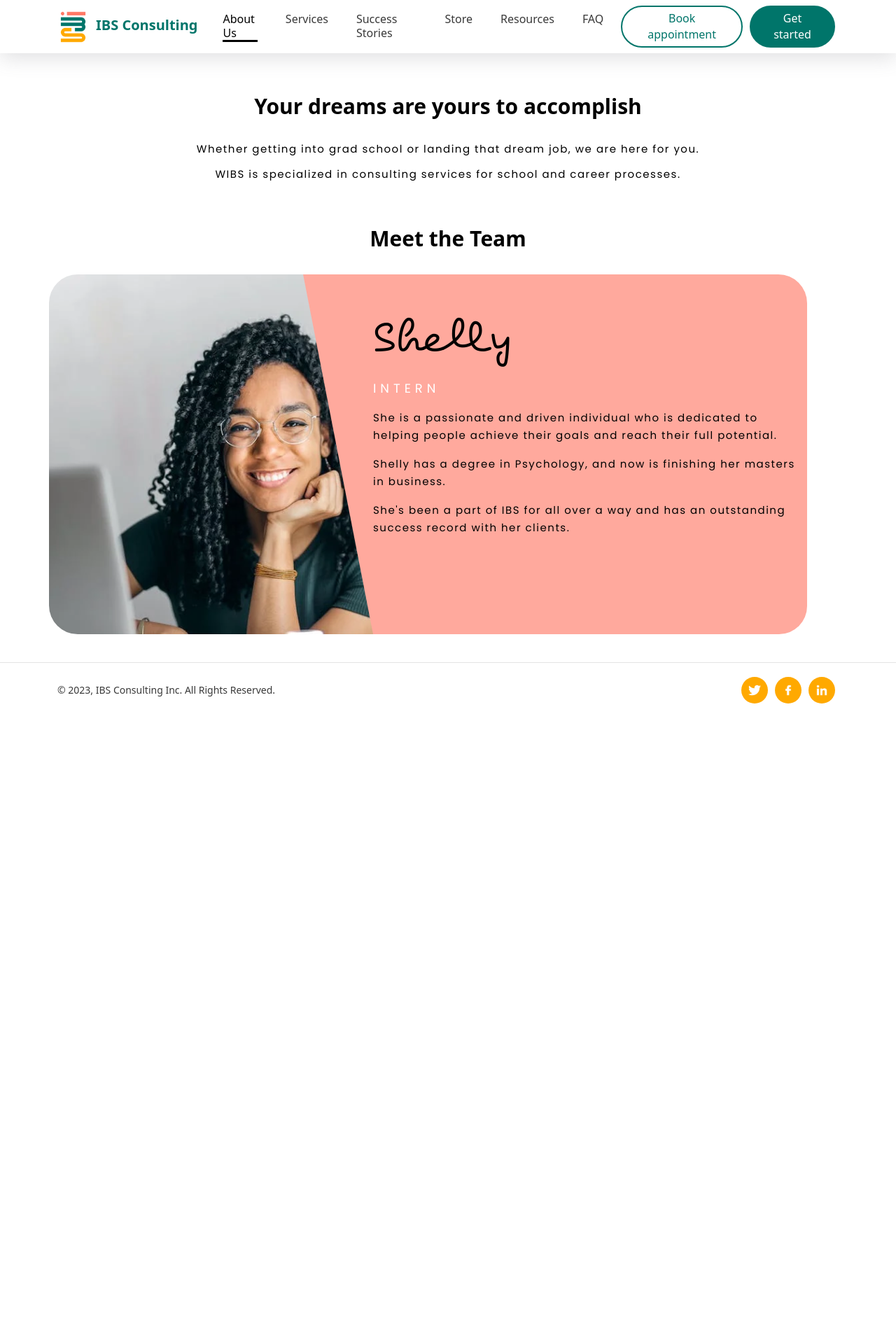
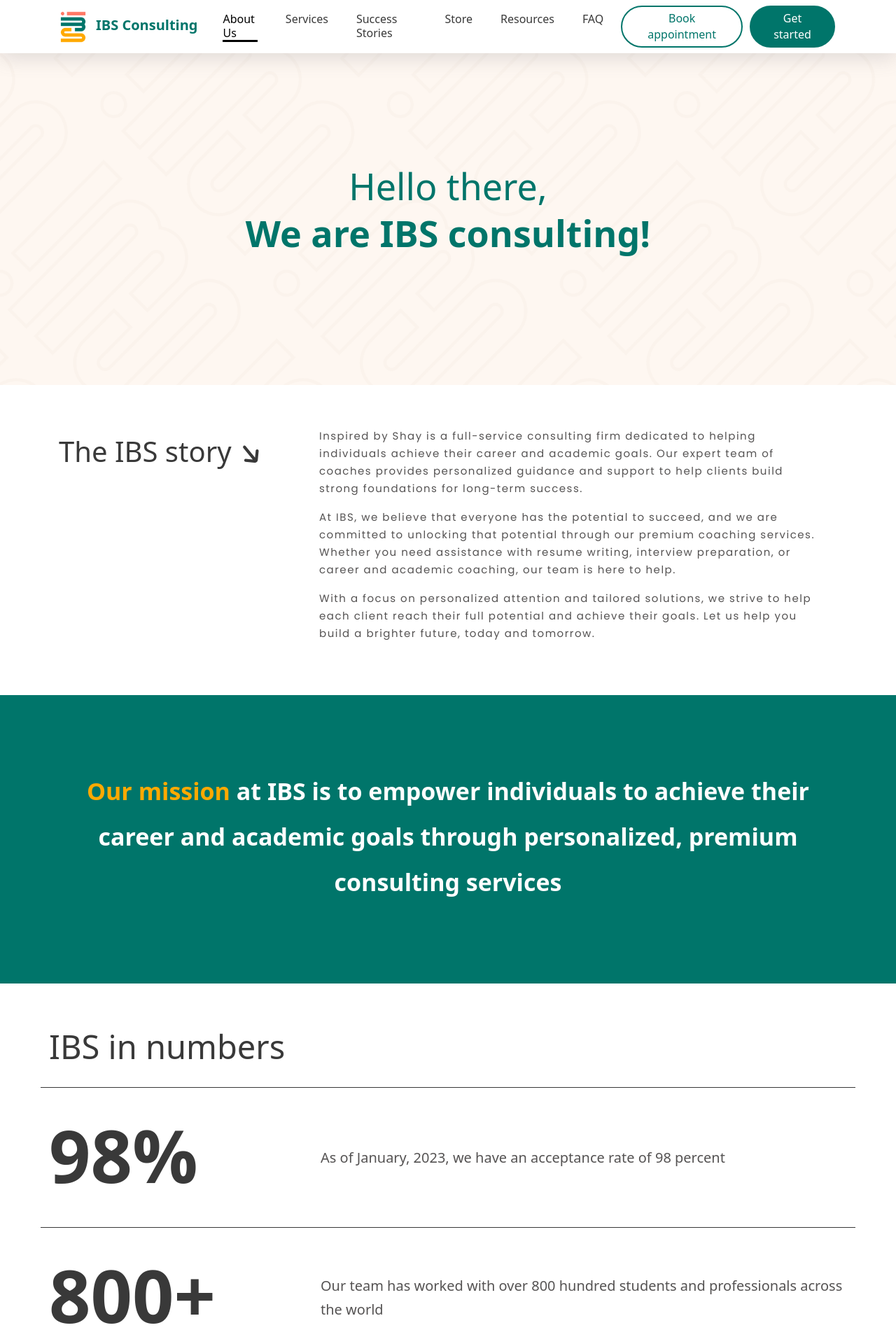
Before and after one commit to KleinUzzi/ibs-consulting-web-app, a Next.js app: page /about in a window 1280 px wide. Shown: the top 1920 px of the page at 70% size. Before the commit the page ends 1025 px from the top, so only its background shows below. Built offline with nearby package versions, Linux system fonts and the light colour scheme.

Commit message:
added new about us page

```diff
--- a/components/about/AboutMainSection.js
+++ b/components/about/AboutMainSection.js
@@ -1,29 +1,64 @@
 import TeamMember from "./TeamMember/TeamMember"
 import classes from "./AboutMainSection.module.css"
+import ArrowIcon from "@/icons/ArrowIcon"
+import CountUp from 'react-countup'
 
-const teamData = [
+
+const countData = [
     {
-        image: "/images/team-member.png",
-        name: "Shelly",
-        title: "INTERN",
-        desc: <><p>She is a passionate and driven individual who is dedicated to helping people achieve their goals and reach their full potential.</p>
-
-        <p>Shelly has a degree in Psychology, and now is finishing her masters in business.</p>
-
-        <p>She's been a part of IBS for all over a way and has an outstanding success record with her clients.</p></>
+        number: 98,
+        desc: "As of January, 2023, we have an acceptance rate of 98 percent",
+        frontSymbol:"",
+        backSymbol: "%"
+    },
+    {
+        number: 800,
+        desc: "Our team has worked with over 800 hundred students and professionals across the world",
+        frontSymbol:"",
+        backSymbol: "+"
+    },
+    {
+        number: 151,
+        desc: "Our team has secured 151 Million dollars in client funding and incomes",
+        frontSymbol:"$",
+        backSymbol: "M"
     }
 ]
 
 const AboutMainSection = ({}) =>{
     return(
-        <div className={`container ${classes.wrapper}`}>
-            <div className={classes.company}>
-                <h3 className={classes.titleText}>Your dreams are yours to accomplish</h3>
-                <p>Whether getting into grad school or landing that dream job, we are here for you.</p>
-                <p>WIBS is specialized in consulting services for school and career processes.</p>
+        <div className={`${classes.wrapper}`}>
+            <div className={classes.hero}>
+                <div className={`${classes.overlay} d-flex justify-content-center align-items-center`}>
+                <h3 className={classes.titleText}><span>Hello there,<br /></span>
+We are IBS consulting!</h3>
+                </div>
             </div>
-            <h3 className={classes.titleText}>Meet the Team</h3>
-            {teamData.map((item, i) => (<TeamMember name={item.name} title={item.title} image={item.image} key={i}>{item.desc}</TeamMember>))}
+            <div className={`${classes.company} container row`}>
+                <div className="col-4">
+                    <div className="d-flex align-items-center">
+                    <h3 className="me-3">The IBS story</h3><ArrowIcon />
+                    </div>
+                </div>
+                <div className="col-8">
+                    <p>Inspired by Shay is a full-service consulting firm dedicated to helping individuals achieve their career and academic goals. Our expert team of coaches provides personalized guidance and support to help clients build strong foundations for long-term success.</p>
+                    <p>At IBS, we believe that everyone has the potential to succeed, and we are committed to unlocking that potential through our premium coaching services. Whether you need assistance with resume writing, interview preparation, or career and academic coaching, our team is here to help.</p>
+                    <p>With a focus on personalized attention and tailored solutions, we strive to help each client reach their full potential and achieve their goals. Let us help you build a brighter future, today and tomorrow.</p>
+                </div>
+            </div>
+           <div className={`${classes.banner} d-flex justify-content-center align-items-center`}>
+            <div className="container">
+            <h4>
+                <span>Our mission</span> at IBS is to empower individuals to achieve their career and academic goals through personalized, premium consulting services
+                </h4>
+            </div>
+           </div>
+           <div className={`${classes.counter} container`}>
+            <h3>IBS in numbers</h3>
+            {countData.map((item, i) => <div className={`${classes.counterContainer} row`} key={i}>
+                <div className="col-4"><h3>{item.frontSymbol && <span className={classes.counter}>{item.frontSymbol}</span>}<CountUp end={item.number} className={classes.counter}/>{item.backSymbol && <span className={classes.counter}>{item.backSymbol}</span>}</h3></div> <div className={`${classes.descText} col-8 d-flex align-items-center`}>{item.desc}</div>
+            </div>)}
+            </div>
         </div>
     )
 }
--- a/components/about/AboutMainSection.module.css
+++ b/components/about/AboutMainSection.module.css
@@ -1,9 +1,44 @@
 .wrapper{
-    padding: 120px 0 40px 0;
+    padding: 70px 0 40px 0;
+}
+
+.hero{
+    background: url("/images/ibs-icons-bg.png");
+    height: 480px;
+    background-position: center;
+    background-repeat: no-repeat;
+    background-size: cover;
+}
+
+.overlay{
+    background: rgb(244, 203, 161, 0.15);
+    width: 100%;
+    height: 100%;
+}
+
+.hero h3{
+    font-style: normal;
+    font-weight: 700;
+    font-size: 52px;
+    line-height: 128.5%;
+    text-align: center;
+    color: #00756A;
+}
+
+.hero h3 span{
+    font-weight: 500;
 }
 
 .company{
-    margin-bottom: 50px;
+    margin: 60px;
+}
+
+.company h3{
+    font-style: normal;
+    font-weight: 500;
+    font-size: 40px;
+    line-height: 70px;
+    color: #393939;
 }
 
 .titleText{
@@ -21,8 +56,58 @@
     font-style: normal;
     font-weight: 400;
     font-size: 15px;
-    line-height: 20px;
+    line-height: 25px;
     letter-spacing: 0.1em;
-    color: #000000;
+    color: #555353;
+}
+
+.banner{
+    height: 412px;
+    background: #00756A;
+}
+
+.banner h4{
+    font-style: normal;
+    font-weight: 600;
+    font-size: 34px;
+    line-height: 65px;
     text-align: center;
+    color: #FFFFFF;
 }
+
+.banner h4 span{
+    color: #FFA900;
+}
+
+.counter{
+    padding: 40px 0;
+}
+
+.counter h3{
+    font-style: normal;
+    font-weight: 500;
+    font-size: 47px;
+    line-height: 100px;
+    color: #393939;
+}
+
+.counterContainer{
+    border-top: 1px solid #393939;
+    padding: 30px 0;
+}
+
+.counterContainer h3{
+    font-style: normal;
+    font-weight: 600;
+    font-size: 104px;
+    line-height: 131px;
+    color: #393939;
+}
+
+.descText{
+    font-style: normal;
+    font-weight: 400;
+    font-size: 20px;
+    line-height: 34px;
+    color: #555353;
+}
--- a/components/home/Testimonial.js
+++ b/components/home/Testimonial.js
@@ -62,7 +62,6 @@ function SamplePrevArrow(props) {
             onClick={onClick}
         >
           <NextArrowIcon />
-
         </div>
     );
 }
--- /dev/null
+++ b/icons/ArrowIcon.js
@@ -0,0 +1,9 @@
+const ArrowIcon = () => {
+  return (
+    <svg width="23" height="26" viewBox="0 0 33 36" fill="none" xmlns="http://www.w3.org/2000/svg">
+    <path d="M29.6259 7.96254C29.2258 7.92133 28.8216 7.95975 28.4364 8.07558C28.0512 8.19141 27.6928 8.38236 27.3818 8.6374C27.0709 8.89244 26.8134 9.20654 26.6245 9.56156C26.4355 9.91659 26.3186 10.3055 26.2807 10.7059L24.8864 24.8126L5.56677 1.25491C5.05438 0.630122 4.31478 0.234471 3.51067 0.154993C2.70657 0.0755153 1.90382 0.318722 1.27903 0.831111C0.654247 1.3435 0.258595 2.0831 0.179117 2.88721C0.0996404 3.69131 0.342847 4.49405 0.855236 5.11884L20.1749 28.6765L6.06826 27.2822C5.66818 27.241 5.26391 27.2794 4.87875 27.3952C4.4936 27.5111 4.13519 27.702 3.8242 27.9571C3.51321 28.2121 3.2558 28.5262 3.06681 28.8812C2.87782 29.2363 2.761 29.6252 2.72308 30.0256C2.64629 30.8268 2.88968 31.6258 3.40007 32.2482C3.91047 32.8706 4.64641 33.2657 5.44715 33.3472L23.8651 35.146C25.4702 35.3095 27.0747 34.8297 28.3266 33.8118C29.5565 32.7839 30.3319 31.3128 30.4848 29.7172L32.3264 11.3035C32.4089 10.5028 32.1712 9.70203 31.6652 9.07604C31.1592 8.45006 30.4261 8.04974 29.6259 7.96254Z" fill="#393939"/>
+    </svg>
+  );
+};
+
+export default ArrowIcon;
```
Also changed, not shown: public/images/ibs-icons-bg.png (added).
